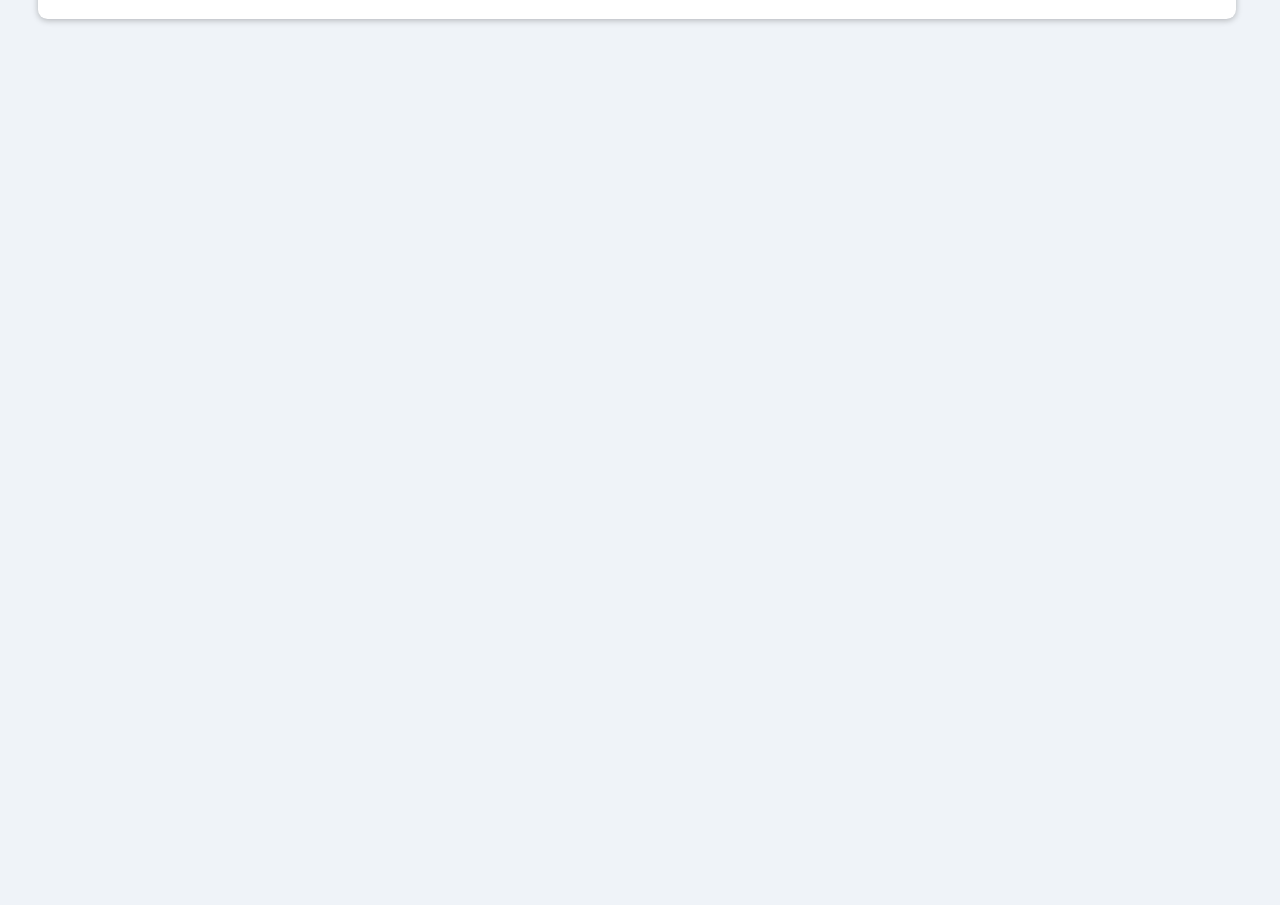
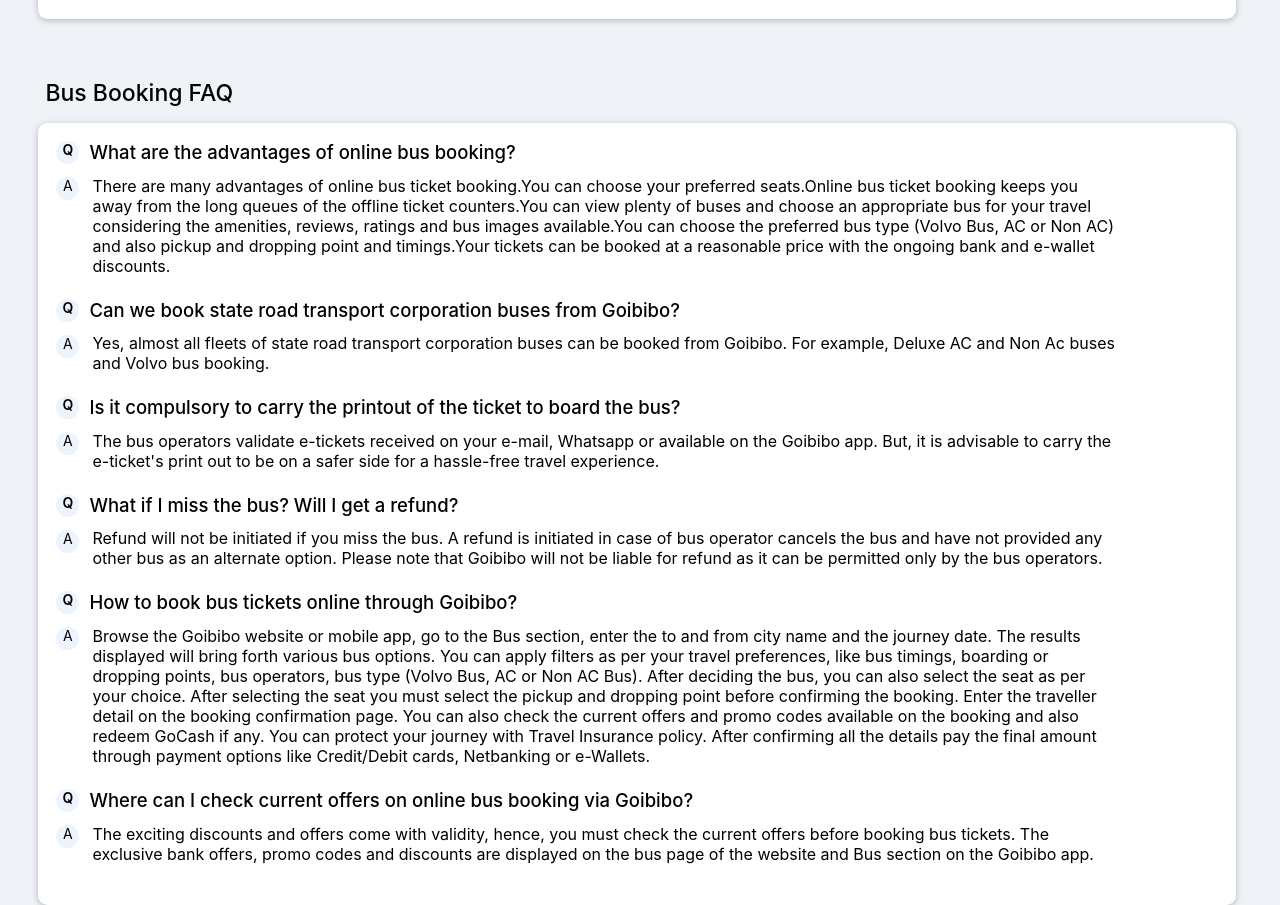
Before and after one commit to Dee-Hegde/goibibo_clone, a React (Create React App) app in the folder goibibo/: page /bus in a window 1280 px wide. Shown: the part 1460-2365 px from the top of the page. Before the commit the page ends 1600 px from the top, so only its background shows below. Built offline with nearby package versions, Linux system fonts and the light colour scheme.

Commit message:
question answer part done

```diff
--- a/goibibo/src/Components/Bus/BusPage.jsx
+++ b/goibibo/src/Components/Bus/BusPage.jsx
@@ -1,6 +1,7 @@
 import { BackBlueCircle } from './BackBlueCircle';
 import { BusOperator } from './BusOperator';
 import { BusRoot } from './BusRoot';
+import { FAQ } from './FAQ';
 import { OfferBox } from './OfferBox';
 import { RecentSearch } from './RecentSearch';
 import { SearchBox } from './SearchBox';
@@ -47,6 +48,8 @@
 
                 <BusOperator></BusOperator>
 
+                <FAQ></FAQ>
+
             </StylePageContentRaper>
 
         </StyleBusPageCont>
--- /dev/null
+++ b/goibibo/src/Components/Bus/FAQ.jsx
@@ -0,0 +1,83 @@
+import { StyleFAQCont } from "./Style/BusStyle"
+
+export const FAQ = () => {
+
+    const Data = [
+
+        {
+            "question":"What are the advantages of online bus booking?",
+            "answer":"There are many advantages of online bus ticket booking.You can choose your preferred seats.Online bus ticket booking keeps you away from the long queues of the offline ticket counters.You can view plenty of buses and choose an appropriate bus for your travel considering the amenities, reviews, ratings and bus images available.You can choose the preferred bus type (Volvo Bus, AC or Non AC) and also pickup and dropping point and timings.Your tickets can be booked at a reasonable price with the ongoing bank and e-wallet discounts.",
+        },
+
+
+        {
+            "question":"Can we book state road transport corporation buses from Goibibo?",
+            "answer":"Yes, almost all fleets of state road transport corporation buses can be booked from Goibibo. For example, Deluxe AC and Non Ac buses and Volvo bus booking.",
+        },
+
+
+        {
+            "question": "Is it compulsory to carry the printout of the ticket to board the bus?",
+            "answer":"The bus operators validate e-tickets received on your e-mail, Whatsapp or available on the Goibibo app. But, it is advisable to carry the e-ticket's print out to be on a safer side for a hassle-free travel experience.",
+        },
+
+
+        {
+            "question": "What if I miss the bus? Will I get a refund?",
+            "answer":"Refund will not be initiated if you miss the bus. A refund is initiated in case of bus operator cancels the bus and have not provided any other bus as an alternate option. Please note that Goibibo will not be liable for refund as it can be permitted only by the bus operators.",
+        },
+
+
+        {
+            "question": "How to book bus tickets online through Goibibo?",
+            "answer":"Browse the Goibibo website or mobile app, go to the Bus section, enter the to and from city name and the journey date. The results displayed will bring forth various bus options. You can apply filters as per your travel preferences, like bus timings, boarding or dropping points, bus operators, bus type (Volvo Bus, AC or Non AC Bus). After deciding the bus, you can also select the seat as per your choice. After selecting the seat you must select the pickup and dropping point before confirming the booking. Enter the traveller detail on the booking confirmation page.  You can also check the current offers and promo codes available on the booking and also redeem GoCash if any. You can protect your journey with Travel Insurance policy. After confirming all the details pay the final amount through payment options like Credit/Debit cards, Netbanking or e-Wallets.",
+        },
+
+
+        {
+            "question": "Where can I check current offers on online bus booking via Goibibo?",
+            "answer":"The exciting discounts and offers come with validity, hence, you must check the current offers before booking bus tickets. The exclusive bank offers, promo codes and discounts are displayed on the bus page of the website and Bus section on the Goibibo app.",
+        }
+    ]
+
+
+
+    return (
+
+        <div style={{ marginTop: "60px" }}>
+
+            <div className="bus-root-header">
+                <h1 className="Recent-search-header header">Bus Booking FAQ</h1>
+            </div>
+
+            <StyleFAQCont>
+
+                {Data.map((el) => {
+                    return <>
+
+                        <div className="Question">
+                            <div className="Q-icon">Q</div>
+                            <div className="Q-text">
+                                {el.question}
+                                </div>
+                        </div>
+
+                        <div className="answer">
+                            <div className="A-icon">A</div>
+                            <div className="A-text">
+                                <p>
+                                {el.answer}
+                                </p>
+                                </div>
+                        </div>
+
+                    </>
+                })}
+
+
+            </StyleFAQCont>
+        </div>
+
+
+    )
+}
--- a/goibibo/src/Components/Bus/Style/BusStyle.js
+++ b/goibibo/src/Components/Bus/Style/BusStyle.js
@@ -210,9 +210,7 @@
 flex-direction: row;
 
 .icon-cont{
-
     box-sizing:border-box;
-    /* background-color:blue; */
     margin:1px;
     margin-right: 10px;
     padding-top: 3%;
@@ -253,6 +251,9 @@
     padding: 0px 0.5rem;
     color:#166BD6;
 }
+a:hover{
+    color:orange
+}
 
 p{
     display: flex;
@@ -261,3 +262,58 @@
     align-items: center;
 }
 `
+export const StyleFAQCont = styled(StyleBusRootCont)`
+box-sizing: border-box;
+display:flex;
+flex-direction: column;
+height:auto;
+padding-right: 10%;
+
+.Q-icon{
+    box-sizing: border-box;
+    width:23px;
+    height:23px;
+    border-radius: 50%;
+    background-color:#EEF4FD;
+    text-align:center;
+    font-size: 14px;
+    font-weight:600;
+
+}
+
+.A-icon{
+    box-sizing: border-box;
+    width:23px;
+    height:23px;
+    border-radius: 50%;
+    background-color:#EEF4FD;
+    text-align:center;
+    font-size: 14px;
+    font-weight:400;
+}
+
+.Question{
+    display:flex;
+    flex-direction:row;
+    gap:10px
+}
+
+.answer{
+
+    margin-top:13px;
+    margin-bottom:23px;
+}
+
+.Q-text{
+    font-weight: 500;
+    font-size:18.5px
+}
+.A-text{
+width:auto;
+font-size:16px;
+margin-left:36px;
+margin-top: -2.3%;
+font-weight: 400;
+}
+
+`
```
